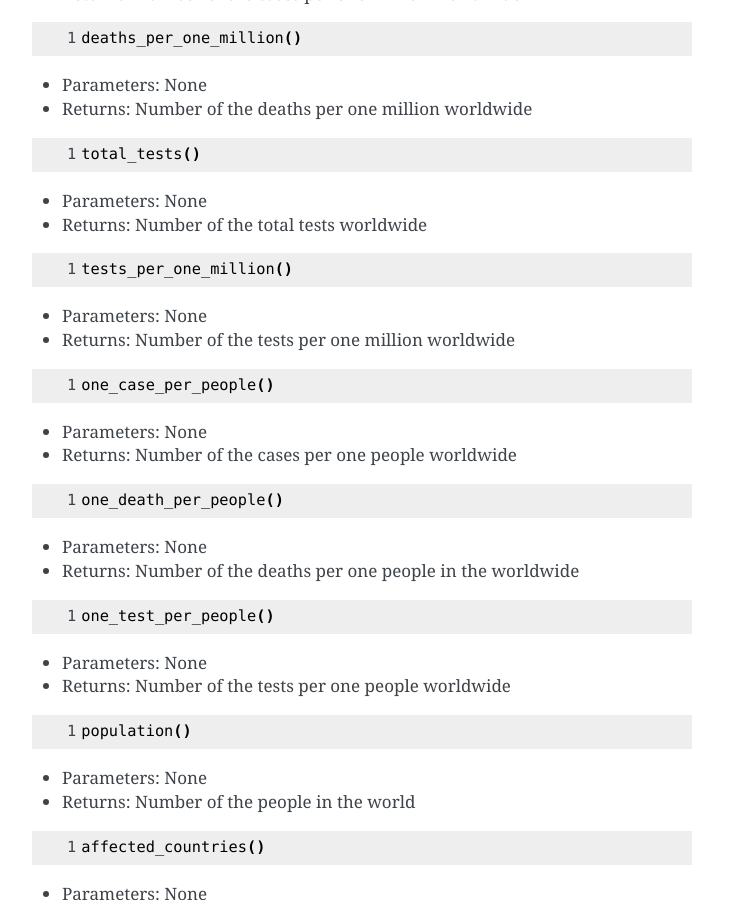
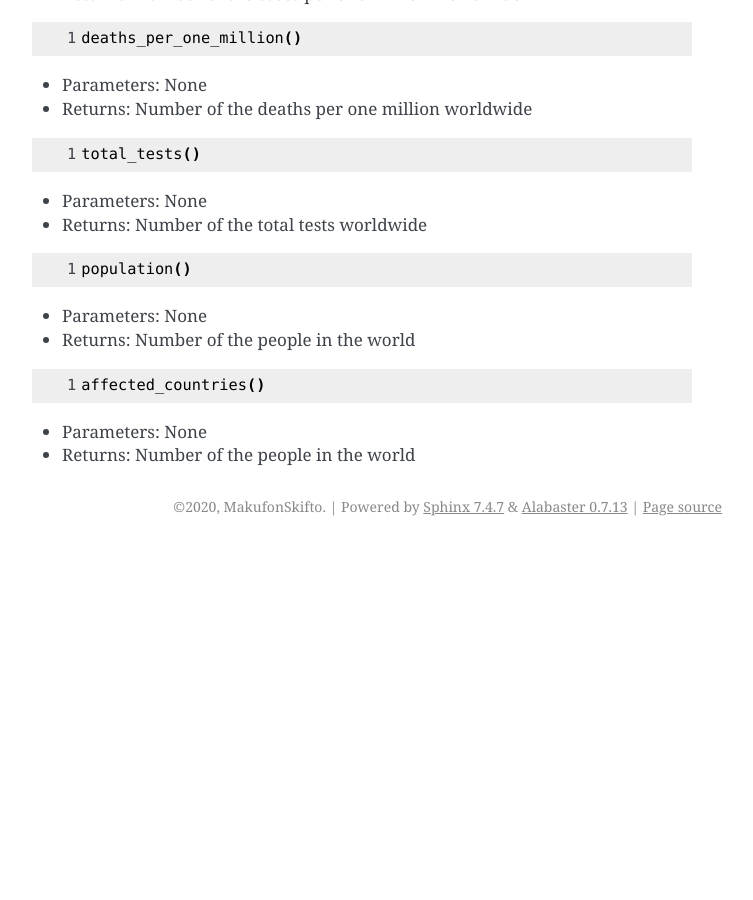
Before and after one commit to mrsrmn/corona-python, a Sphinx documentation site: the page built from docs/source/func.rst, in a window 1280 px wide and 900 px high, scrolled down 3853 px. Shown: the whole window, without its empty margins (388-1141 px from the left). Built offline with Sphinx 7.4.7, drawn with Linux system fonts in a browser that asks for light colours; after the commit the page ends 4399 px from its top, so only the background shows below that.

```diff
--- a/docs/source/func.rst
+++ b/docs/source/func.rst
@@ -268,37 +268,6 @@ class: World()
 - Parameters: None
 - Returns: Number of the total tests worldwide
 
-.. code-block::
-  :linenos:
-
-  tests_per_one_million()
-
-- Parameters: None
-- Returns: Number of the tests per one million worldwide
-
-.. code-block::
-  :linenos:
-
-  one_case_per_people()
-
-- Parameters: None
-- Returns: Number of the cases per one people worldwide
-
-.. code-block::
-  :linenos:
-
-  one_death_per_people()
-
-- Parameters: None
-- Returns: Number of the deaths per one people in the worldwide
-
-.. code-block::
-  :linenos:
-
-  one_test_per_people()
-
-- Parameters: None
-- Returns: Number of the tests per one people worldwide
 
 .. code-block::
   :linenos:
```
